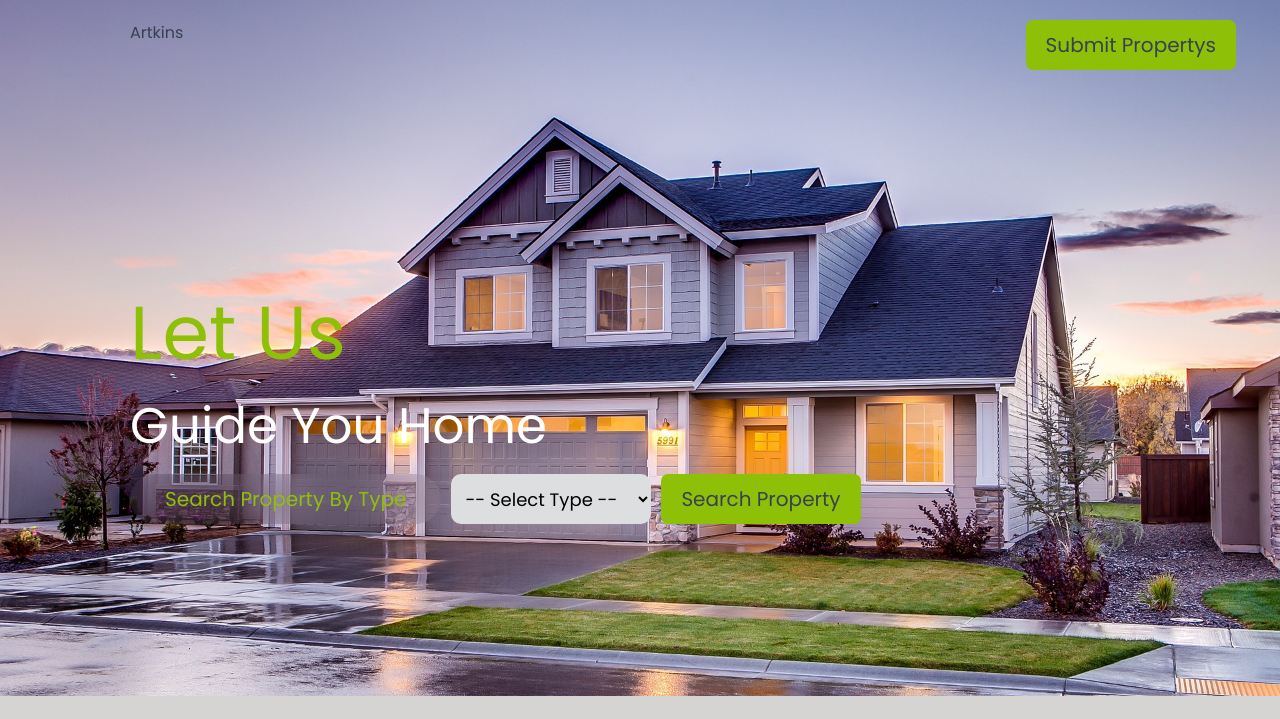
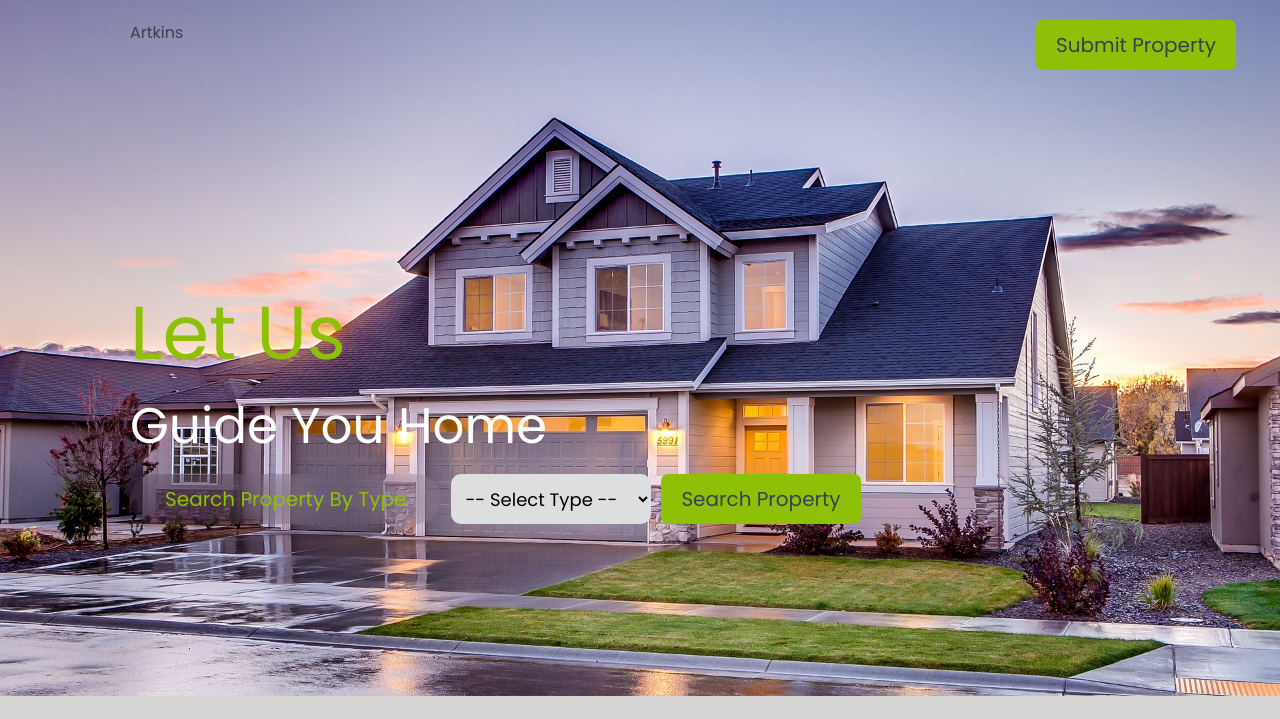
Before and after one commit to opiyodon/homeverse, a PHP site: page /homeverse/ in a window 1280 px wide. Shown: the part 100-819 px from the top of the page. Run offline with PHP 8.4, Linux system fonts and the light colour scheme; a user stored in the database is signed in; data comes from the database, SQL or seed files in the repository; some libraries are stand-ins or nearby versions; some web fonts are replaced.

Commit message:
second commit on linux

```diff
--- a/index.php
+++ b/index.php
@@ -8,7 +8,7 @@
 			<div class="HOME">
 
 				<div class="submit">
-					<a href="<?php echo SITEURL_USER; ?>add_property.php" class="btn btn-submit">Submit Propertys</a>
+					<a href="<?php echo SITEURL_USER; ?>add_property.php" class="btn btn-submit">Submit Property</a>
 				</div>
 
                 <?php
```
Also changed, not shown: images/property/background/Background-Name-9575.jpg (added), images/user/userProfile/User-Profile-4434.png (added).
